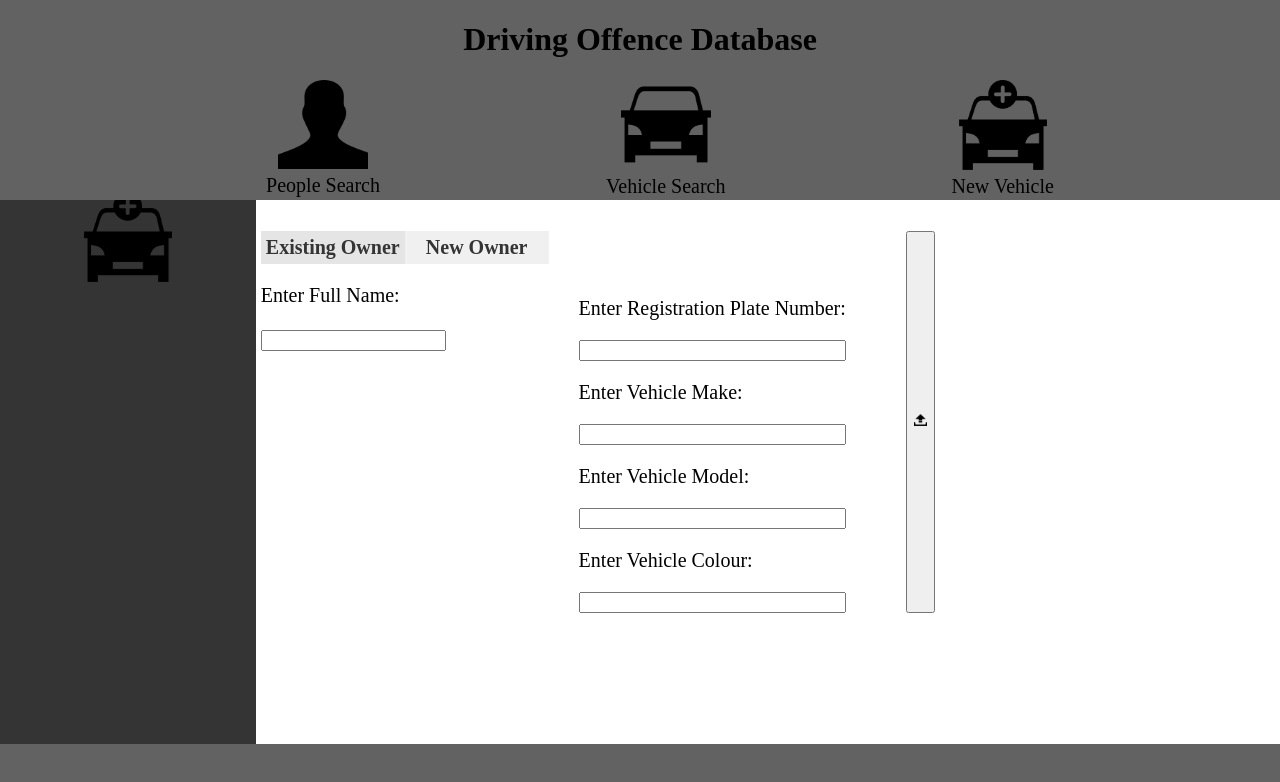
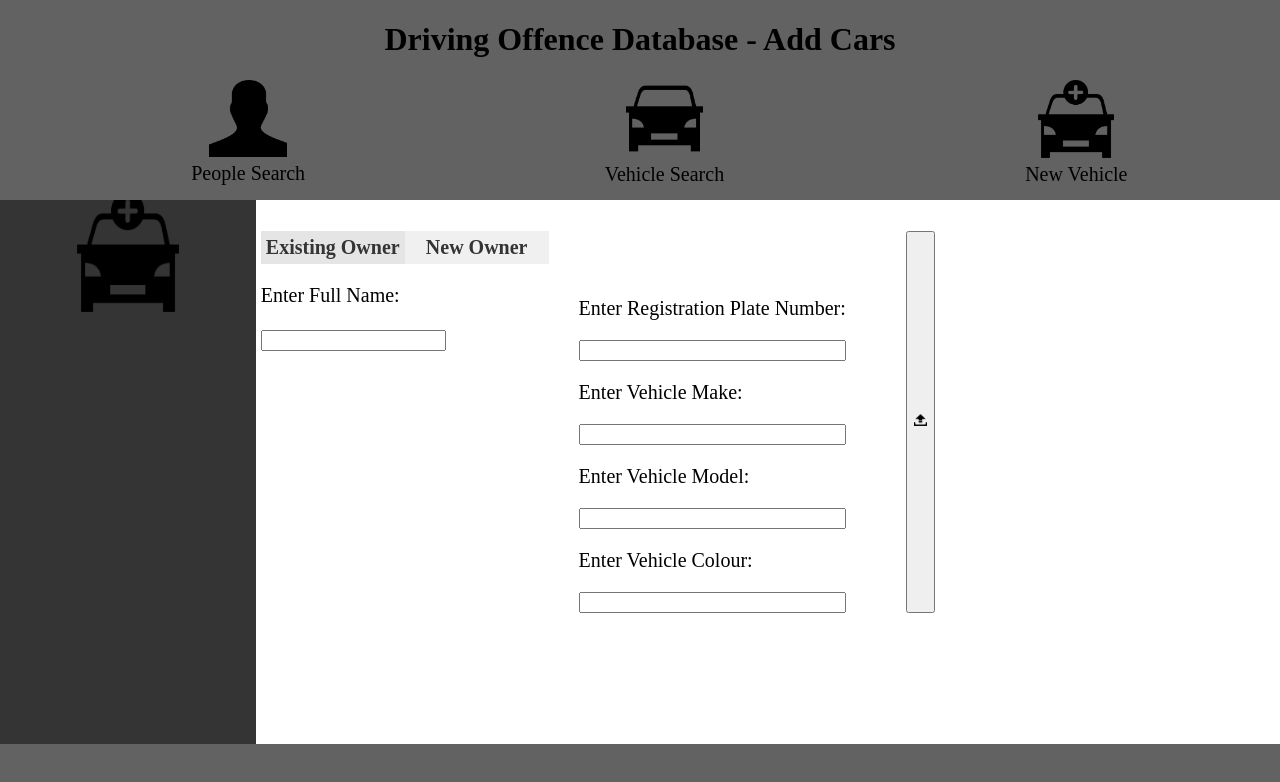
Before and after one commit to Ravinder-Sanghera/Ravinder-Sanghera.github.io, a plain HTML site: page NewCars.html in a window 1280 px wide. Drawn offline with Linux system fonts and the light colour scheme; a script that the page names is missing.

Commit message:
tried using % insead of px

```diff
--- a/NewCars.html
+++ b/NewCars.html
@@ -5,7 +5,7 @@
     <meta charset="utf-8" />
     <meta http-equiv="content-language" content="en">
     <meta name="author" content="Ravinder Sanghera" />
-    <meta name="description" content="Coursework 2 website - new cars" />
+    <meta name="title" content="Coursework 2 website - new cars" />
     <script src="supabaseNCars.js" type="module"></script>
     <link rel="stylesheet" href="styles.css">
 </head>
@@ -13,7 +13,7 @@
 <body>
     <div class = "Header">
         <header>
-            <h1>Driving Offence Database</h1>
+            <h1>Driving Offence Database - Add Cars</h1>
         </header>
 
         <nav  class="content">
@@ -21,7 +21,7 @@
                 <li>
                     <a href="SearchPeople.html" id="people" class="links">
                         <div>
-                            <img src="images/male-icon.png" alt="person icon for search people button" class="images">
+                            <img src="images/male-icon.png" alt="person icon for search people button" class="images-header">
                             <label for="people" class="image-label">People Search</label>
                         </div>
                     </a>
@@ -29,7 +29,7 @@
                 <li>
                     <a href="SearchCars.html" id="vehicles" class="links">
                         <div>
-                            <img src="images/car-icon.png" alt="car icon for search vehicles button" class="images">
+                            <img src="images/car-icon.png" alt="car icon for search vehicles button" class="images-header">
                             <label for="vehicles" class="image-label">Vehicle Search</label>
                         </div>
                     </a>
@@ -37,7 +37,7 @@
                 <li>
                     <a href="NewCars.html" id="vehicles2" class="links">
                         <div>
-                            <img src="images/add-car-icon.png" alt="car icon for new vehicles button" class="images">
+                            <img src="images/add-car-icon.png" alt="car icon for new vehicles button" class="images-header">
                             <label for="vehicles2" class="image-label">New Vehicle</label>
                         </div>
                     </a>
@@ -46,11 +46,11 @@
         </nav>
     </div>
 
+    <div class="sidebar">
+        <img src="images/add-car-icon.png" alt="car icon for new vehicles" class="images-sidebar">
+    </div>
+
     <main>
-        <div class="sidebar">
-            <img src="images/add-car-icon.png" alt="car icon for new vehicles" class="images">
-        </div>
-
         <div class="content">
             <h2>New Vehicle:</h2>
             <div class="error" id="error"></div>
--- a/styles.css
+++ b/styles.css
@@ -2,9 +2,14 @@
     display: flex;
 }
 
-.images{
-    max-width: 90px; /*sets the size of the images used*/
-    max-height: 90px;
+.images-header{
+    max-width: 40%; /*sets the size of the images used*/
+    max-height: 40%;
+}
+
+.images-sidebar{
+    max-width: 40%; /*sets the size of the images used*/
+    max-height: 15%;
 }
 
 .image-label {
@@ -28,7 +33,7 @@ nav ul {
 }
 
 .links{
-    display: flex; /*list elements appear on the same line*/
+    display: flex; /*list elements appear on the same line horizontally*/
     justify-content: space-evenly; /*list elements are spread out to use the whole page width*/
     color: black; /*sets text colour for navigation links*/
     text-decoration: none; /*Removes underlining from links*/
```
Also changed, not shown: SearchCars.html (+9 -8 lines), SearchPeople.html (+9 -8 lines).
